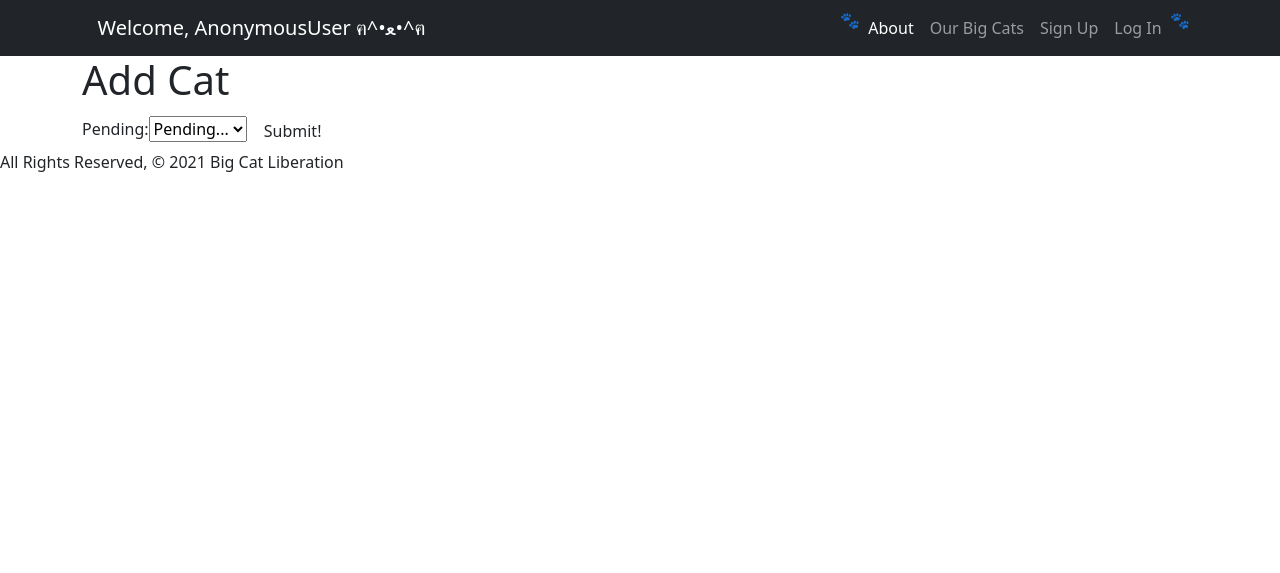
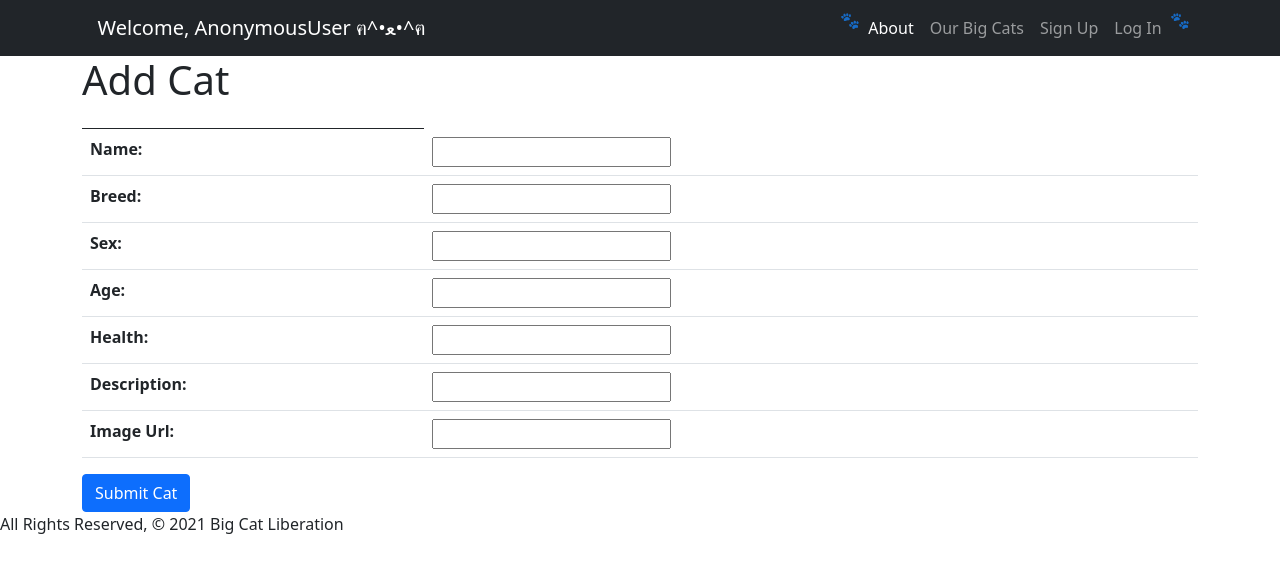
Before and after one commit to priya131998/big-cat-liberation, a Django app: template main_app/templates/main_app/cat_form.html in a window 1280 px wide. Shown: the top 573 px of the page. Run offline with Django 3.2, Linux system fonts and the light colour scheme; the template is opened without the code that fills it: values that come from a table or form of the project are taken from there, others are empty.

Commit message:
adds bootstrap to cat form

```diff
--- a/main_app/templates/main_app/cat_form.html
+++ b/main_app/templates/main_app/cat_form.html
@@ -1,12 +1,57 @@
 {% extends 'base.html' %}
 {% block content %}
 
+  {% if object %}
+    <!-- UpdateView rendering this template -->
+    <h1>Edit <span class="teal-text">{{ object.name }}</span></h1>
+  {% else %}
+
 <h1>Add Cat</h1>
-
+{% endif %}
 <form action="" method="post">
 {% csrf_token %}
-{{ form.as_table }}
-<input type="submit" value="Submit!" class="btn" />
+<table class="table">
+  <thead>
+    <tr>
+      <th scope="col"></th>
+    </tr>
+  </thead>
+  <tbody>
+    <tr>
+      <th scope="row">Name: </th>
+      <td><input id="name" type="text" name="name"></td>
+    </tr>
+    <tr>
+      <th scope="row">Breed: </th>
+      <td><input id="breed" type="text" name="breed"></td>
+    </tr>
+    <tr>
+      <th scope="row">Sex: </th>
+      <td><input id="sex" type="text" name="sex"></td>
+    </tr>
+     <tr>
+      <th scope="row">Age: </th>
+      <td><input id="age" type="number" name="age"></td>
+    </tr>
+     <tr>
+      <th scope="row">Health: </th>
+      <td><input id="health" type="text" name="health"></td>
+    </tr>
+     <tr>
+      <th scope="row">Description: </th>
+      <td><input id="descritption" type="text" name="description"></td>
+    </tr>
+     <tr>
+      <th scope="row">Image Url: </th>
+      <td><input id="image_url" type="text" name="image_url"></td>
+    </tr>
+  </tbody>
+</table>
+<button type="submit" class="btn btn-primary">Submit Cat</button>
+
 </form>
+ {% if object %}
+    <button type="submit" class="btn btn-warning"><a href="{% url 'detail' object.id %}">Cancel</a></button>
+  {% endif %}
 
 {% endblock %}
```
